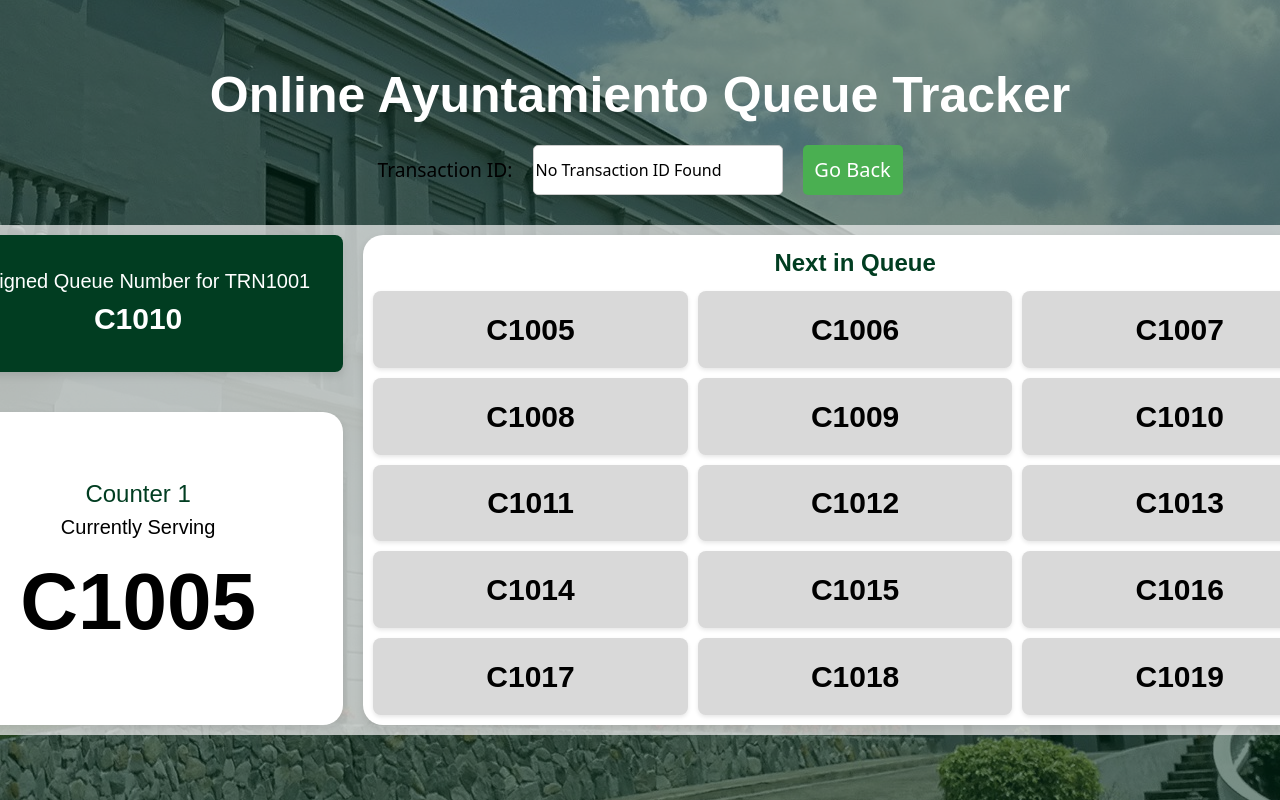
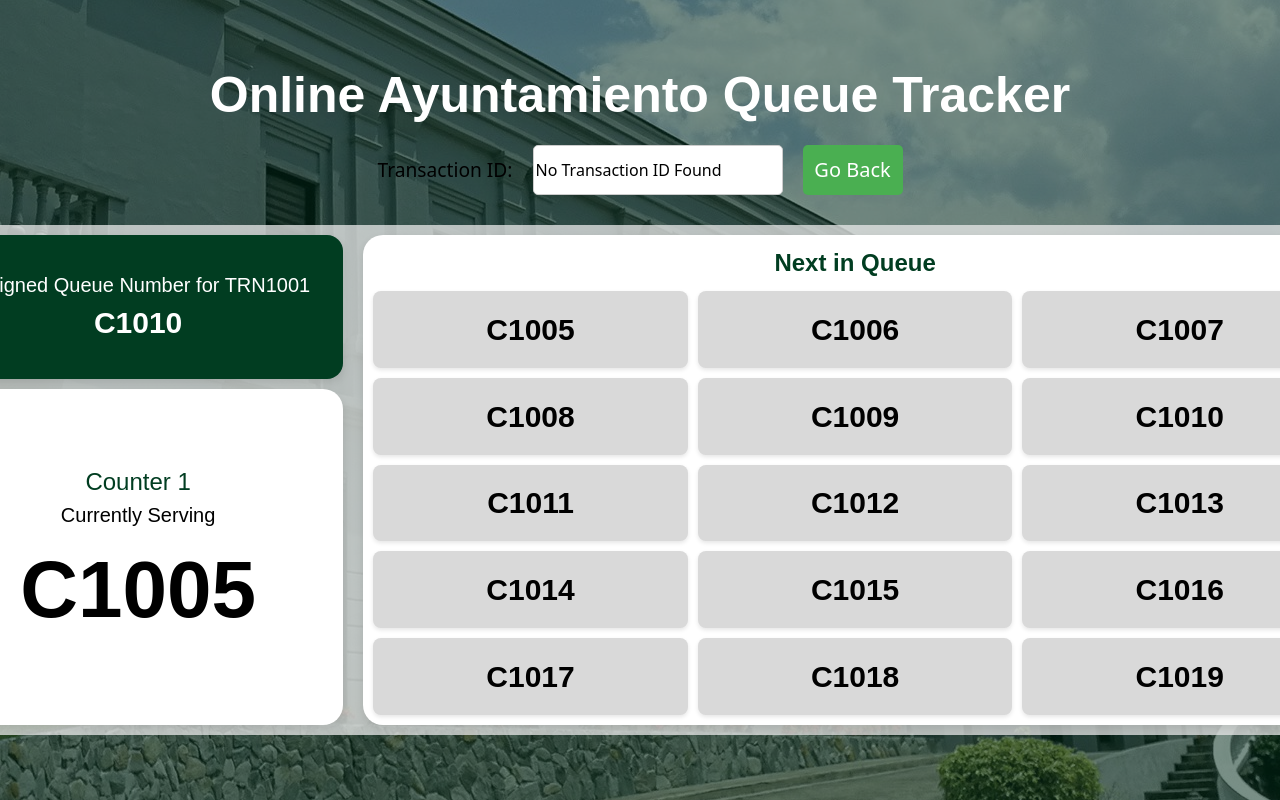
Before and after one commit to tjl0830/ayunta-qms-tracker, a React (Vite) app: page /DetailedView in a window 1280 px wide. Shown: the top 800 px of the page. Built offline with nearby package versions, Linux system fonts and the light colour scheme.

Commit message:
Adjusted border radius

```diff
--- a/src/components/QueueDetails/QueueDetails.module.css
+++ b/src/components/QueueDetails/QueueDetails.module.css
@@ -6,7 +6,7 @@
   gap: 0;
   height: 510px;
   width: 1434px;
-  border-radius: 20px;
+  border-radius: 24px;
   background-color: #eaeaeabf;
 }
 
@@ -15,7 +15,6 @@
 .RightContainer {
   display: flex;
   flex-direction: column;
-  gap: 20px;
   height: 100%;
 }
 
@@ -31,9 +30,9 @@
 .Container1,
 .Container2,
 .Container3 {
-  padding: 20px;
+  padding: 0px;
   margin: 10px;
-  border-radius: 8px;
+  border-radius: 16px;
   box-shadow: 0 4px 8px rgba(0, 0, 0, 0.1);
 }
 
@@ -44,6 +43,7 @@
   justify-content: center;
   align-items: center;
   height: 30%;
+  margin-bottom: 5px;
 }
 
 .Container1 p {
@@ -60,6 +60,7 @@
   flex-direction: column;
   justify-content: center;
   align-items: center;
+  margin-top: 5px;
 }
 
 .Container2 p {
```
